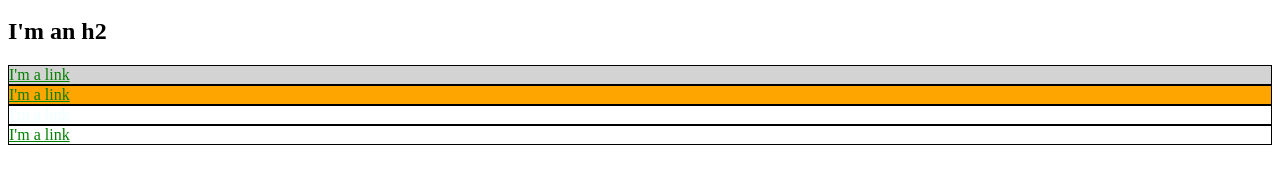
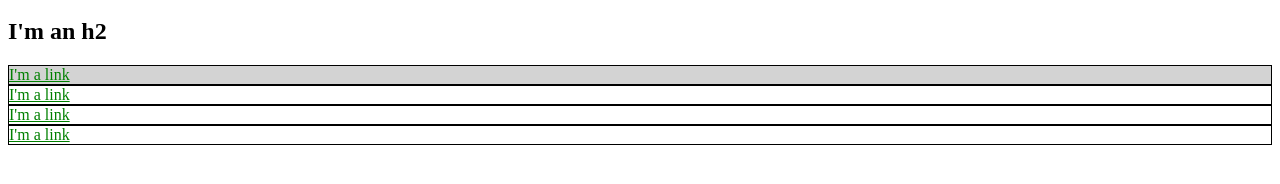
Before and after one commit to ed144/sample_css, a plain HTML site: page index.html in a window 1280 px wide. Shown: the part 136-320 px from the top of the page. Drawn offline with Linux system fonts and the light colour scheme.

Commit message:
Make separate css file

```diff
--- /dev/null
+++ b/css/main.css
@@ -0,0 +1,12 @@
+a {
+  color: red;
+}
+#exec-bio {
+  background-color: lightgray;
+}
+.bio-box {
+  border: 1px solid black;
+}
+.bio-box a {
+  color: green;
+}
--- a/index.html
+++ b/index.html
@@ -4,32 +4,7 @@
     <title>Test Page: Don't Panic</title>
     <meta charset="utf-8">
 
-    <style>
-      a {
-        color: red;
-      }
-    .bio-box {
-        border: 1px solid black;
-      }
-      .bio-box a {
-        color: green;
-      }
-      .azure-box a {
-        color: azure;
-
-      }
-
-
-      #exec-bio {
-        background-color: lightgray;
-       }
-
-      #exec-fruit {
-        background-color: orange;
-       }
-
-    </style>
-
+    <link rel="stylesheet" href="css/main.css">
 
   </head>
   <body>
```
